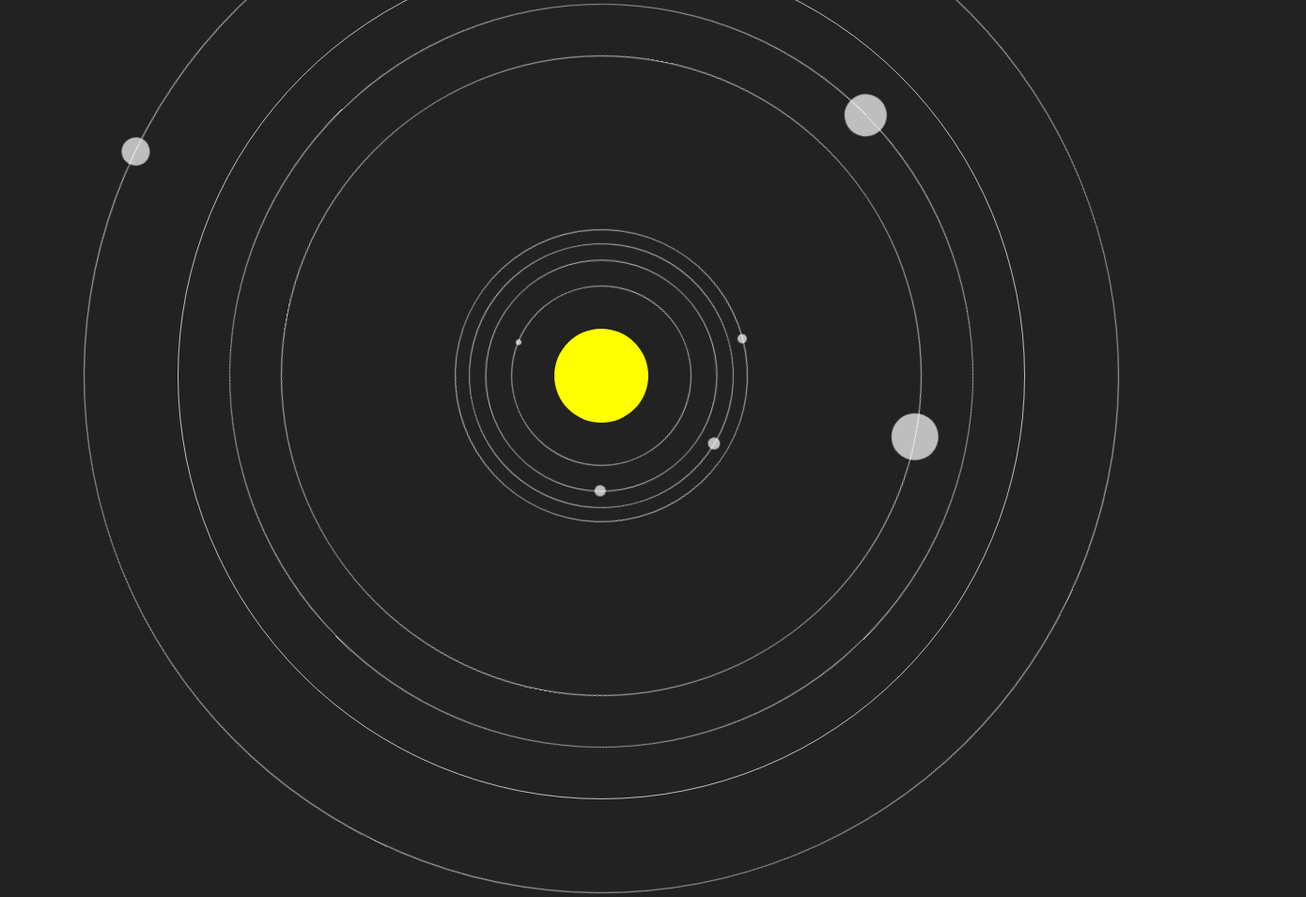
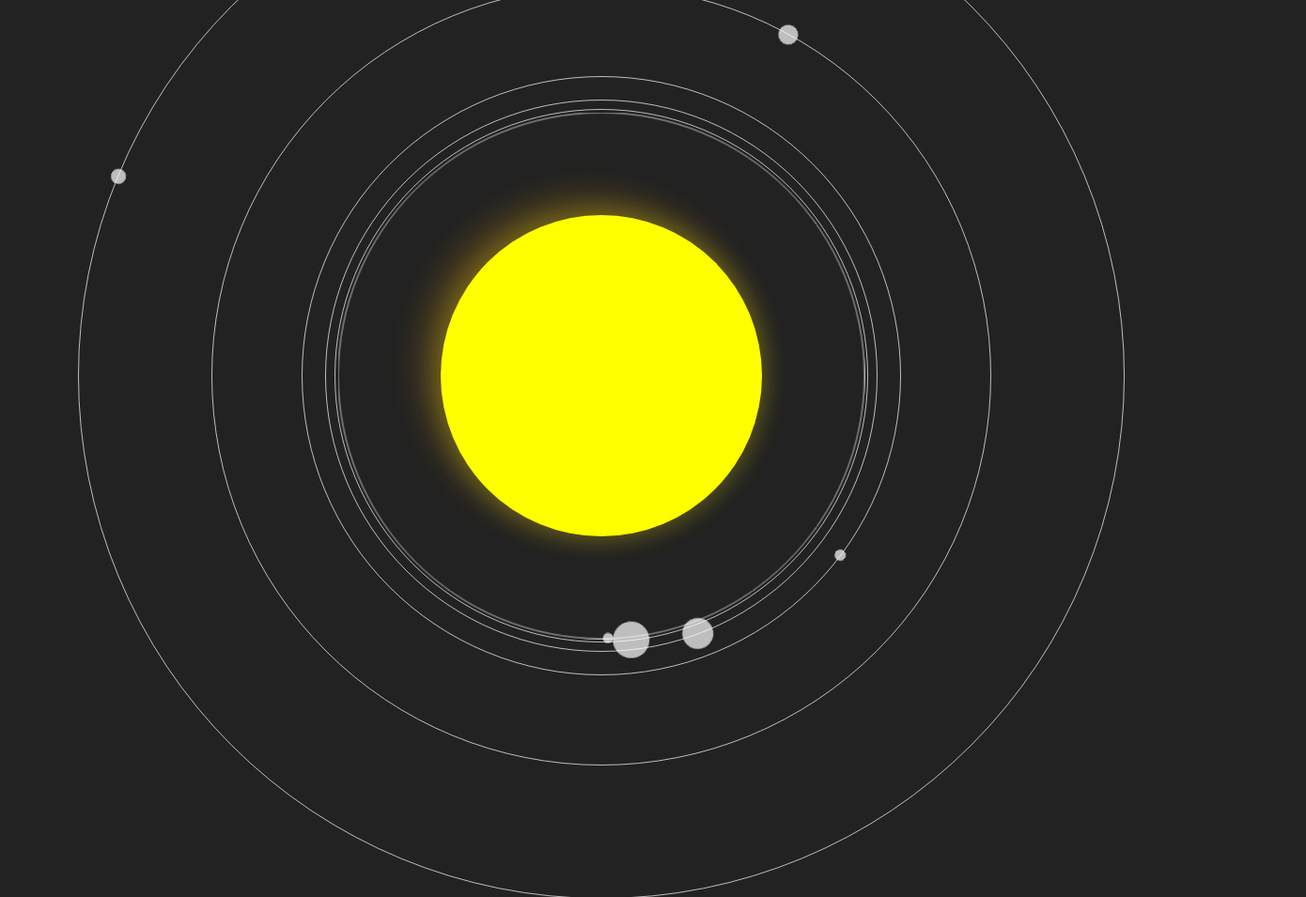
Before and after one commit to JLouisParent/solar_system, a plain HTML site: page index.html in a window 1280 px wide. Shown: the top 955 px of the page at 94% size, 1390 px wide, since content can reach past the window. Drawn offline with Linux system fonts and the light colour scheme.

Commit message:
Refactoring + upgrade

```diff
--- a/config/config.json
+++ b/config/config.json
@@ -1,51 +1,7 @@
 {
-    "config": {
-        "speed": 1
-    },
-    "star": {
-        "name": "Sun",
-        "size": 100
-    },
-    "planets": [
-        {
-            "name": "Mercury",
-            "size": 6,
-            "distance": 190
-        },
-        {
-            "name": "Venus",
-            "size": 12,
-            "distance": 245
-        },
-        {
-            "name": "Earth",
-            "size": 13,
-            "distance": 280
-        },
-        {
-            "name": "Mars",
-            "size": 10,
-            "distance": 310
-        },
-        {
-            "name": "Jupiter",
-            "size": 50,
-            "distance": 680
-        },
-        {
-            "name": "Saturn",
-            "size": 45,
-            "distance": 790
-        },
-        {
-            "name": "Uranus",
-            "size": 35,
-            "distance": 900
-        },
-        {
-            "name": "Neptune",
-            "size": 30,
-            "distance": 1100
-        }
-    ]
+    "name": "solarSystem",
+    "size": 1200,
+    "speed": 1,
+    "baseElement": "#solarSystem",
+    "planets": 6
 }
--- a/js/Orbit.js
+++ b/js/Orbit.js
@@ -6,6 +6,9 @@ class Orbit {
 
     draw(baseDomElement) {
         let orbitDomElement = document.createElement("div");
+
+        let orbitWrapperElement = this.createBlankElement(baseDomElement);
+
         orbitDomElement.classList.add("orbit");
         orbitDomElement.setAttribute("planet", this.planet.name);
         orbitDomElement.setAttribute("size", this.size);
@@ -13,10 +16,10 @@ class Orbit {
         orbitDomElement.style.height = this.size + "px";
 
         let time = this.getTime();
-
         orbitDomElement.style.animation = time + "s linear infinite spin";
 
-        baseDomElement.appendChild(orbitDomElement);
+        orbitWrapperElement.appendChild(orbitDomElement);
+
         return orbitDomElement;
     }
 
@@ -31,4 +34,14 @@ class Orbit {
         max = Math.floor(max);
         return Math.floor(Math.random() * (max - min)) + min;
     }
+
+    createBlankElement(baseDomElement) {
+        let orbitDomElement = document.createElement("div");
+        orbitDomElement.classList.add("orbit-wrapper");
+        orbitDomElement.setAttribute("size", this.size);
+        orbitDomElement.style.width = this.size + "px";
+        orbitDomElement.style.height = this.size + "px";
+        baseDomElement.appendChild(orbitDomElement);
+        return orbitDomElement;
+    }
 }
--- a/js/Planet.js
+++ b/js/Planet.js
@@ -3,11 +3,11 @@ class Planet {
         this.name = planetconfig.name;
         this.size = planetconfig.size;
         this.distance = planetconfig.distance;
-        this.orbit = new Orbit(planetconfig.distance, this);
         this.moon = null;
     }
 
     draw(baseDomElement) {
+        this.orbit = new Orbit(this.distance, this);
         let orbitDomElement = this.orbit.draw(baseDomElement);
 
         let planetDomElement = document.createElement("div");
@@ -25,12 +25,13 @@ class Planet {
         return Math.floor(Math.random() * (max - min)) + min;
     }
 
-    static generateRandomPlanet() {
+    static generateRandomPlanet(min, max) {
         //@todo find an api to generate random name
+        console.log(min, max);
         let planetEl = {};
         planetEl.name = "Planet " + this.getRandom(0, 10);
         planetEl.size = this.getRandom(10, 40);
-        planetEl.distance = this.getRandom(170, 1500);
+        planetEl.distance = this.getRandom(min, max);
         return new this(planetEl);
     }
 
--- a/js/Solarasystem.js
+++ b/js/Solarasystem.js
@@ -1,82 +1,103 @@
 class SolarSystem {
-    constructor(config) {
-        this.config = config;
-
-        this.domElement = null;
-
+    constructor() {
+        this.config = SolarSystem.getConfig();
         this.star = this.generateStar();
         this.planets = this.generatePlanets();
     }
 
-    initialize(element = null) {
-        this.domElement = this.getElement(element);
-
-        if (!Array.isArray(this.planets)) {
-            this.planets = this.generatePlanets(this.planets);
+    draw(element) {
+        this.drawElement = this.getElement(element);
+        this.setElement();
+        if (!this.config.size) {
+            this.convertDistance();
         }
-
-        this.star = this.getStar();
-
-        console.log(this.planets);
-
-        this.draw(this.domElement);
-    }
-
-    draw(element) {
-        this.drawStar(element);
-        this.drawPlanets(element);
+        this.drawStar();
+        this.drawPlanets();
     }
 
     generateStar() {
-        return new Star(this.config.star);
+        return new Star(this.config.star ?? null);
     }
 
     generatePlanets() {
-        console.log(this.config.planets);
-        if (Array.isArray(this.config.planets)) {
-            var planets = [];
-            this.config.planets.forEach((el) => {
-                console.log(el);
-                planets.push(new Planet(el));
-            });
-            return planets;
+        if (!Array.isArray(this.config.planets)) {
+            return this.generateRandomPlanets();
         }
-
-        return this.generateRandomPlanets();
+        this.config.planets.forEach((el) => {
+            planets.push(new Planet(el));
+        });
+        return planets;
     }
 
     generateRandomPlanets() {
-        var planets = [];
+        let planets = [];
         for (let i = 0; i < this.config.planets; i++) {
-            planets[i] = Planet.generateRandomPlanet();
+            planets.push(
+                Planet.generateRandomPlanet(this.star.size, this.config.size)
+            );
         }
         return planets;
     }
 
-    getElement(element) {
-        if (!element) {
-            var element = document.createElement("div");
-            element.classList.add("solarSystem");
-            element.id = "solarSystem";
-            document.querySelector("body").appendChild(element);
+    getElement(element = null) {
+        if (!element || !element.isString()) {
+            return this.createElement();
+        } else {
+            return document.querySelector(element);
         }
+    }
+
+    createElement() {
+        var element = document.createElement("div");
+        element.classList.add("solarSystem");
+        element.id = this.config.name ?? "solarSystem";
+        document.querySelector("body").prepend(element);
         return element;
     }
 
-    drawPlanets(element) {
+    setElement() {
+        this.drawElement.style.width = this.config.size + "px";
+        this.drawElement.style.height = this.config.size + "px";
+    }
+
+    drawPlanets() {
         if (Array.isArray(this.planets)) {
-            this.planets.forEach((el) => el.draw(element));
+            this.planets.forEach((el) => el.draw(this.drawElement));
         }
     }
 
-    drawStar(element) {
-        this.star.draw(element);
+    drawStar() {
+        this.star.draw(this.drawElement);
     }
 
-    getStar() {
-        if (this.config.star) {
-            return new Star(this.config.star);
+    static getConfig() {
+        let configFile = "config/config.json";
+        try {
+            var request = new XMLHttpRequest();
+            request.open("GET", configFile, false);
+            request.send(null);
+            var config = JSON.parse(request.responseText);
+
+            return config;
+        } catch (error) {
+            console.error(error.message);
         }
-        return new Star();
+    }
+
+    convertDistance() {
+        let maxDistance = this.getMaxDistance();
+        this.planets.forEach((el) => {
+            el.distance =
+                this.config.size *
+                (el.distance / (maxDistance + this.star.size));
+        });
+    }
+
+    getMaxDistance() {
+        let distance = 0;
+        this.planets.forEach((el) => {
+            distance = el.distance >= distance ? el.distance : distance;
+        });
+        return distance;
     }
 }
--- a/js/Star.js
+++ b/js/Star.js
@@ -19,16 +19,9 @@ class Star {
         baseDomElement.appendChild(starDomElement);
     }
 
-    static getRandom(min, max) {
+    getRandom(min, max) {
         min = Math.ceil(min);
         max = Math.floor(max);
         return Math.floor(Math.random() * (max - min)) + min;
     }
-
-    getCss() {
-        return {
-            width: this.size,
-            height: this.size,
-        };
-    }
 }
--- /dev/null
+++ b/js/main-dist.js
@@ -0,0 +1,2 @@
+solarSystem=new SolarSystem,solarSystem.draw();
+//# sourceMappingURL=main-dist.js.map
--- a/js/main.js
+++ b/js/main.js
@@ -1,12 +1,3 @@
-const $configFile = "config/config.json";
+solarSystem = new SolarSystem();
 
-var request = new XMLHttpRequest();
-request.open("GET", $configFile, false);
-request.send(null);
-var config = JSON.parse(request.responseText);
-
-console.log({ config });
-
-solarSystem = new SolarSystem(config);
-
-solarSystem.initialize();
+solarSystem.draw();
--- a/scss/style.scss
+++ b/scss/style.scss
@@ -7,8 +7,6 @@ body {
 
 .solarSystem {
     position: absolute;
-    height: 1500px;
-    width: 1500px;
     left: 50%;
     top: 50%;
     transform: translate(-50%, -50%);
@@ -26,9 +24,13 @@ body {
     left: 50%;
     top: 50%;
     transform: translate(-50%, -50%);
+
+
+    box-shadow: 0px 0px 24px 5px rgba(255, 255, 0, 0.2), -14px -13px 35px 7px rgba(255, 179, 13, 0.24);
+    // animation: spin 4s linear infinite;
 }
 
-.orbit {
+.orbit-wrapper {
     position: absolute;
 
 
@@ -39,16 +41,21 @@ body {
     left: 50%;
     top: 50%;
 
-    //transform: translate(-50%, -50%);
+    transform: translate(-50%, -50%);
+
     // animation: spin 4s linear infinite;
 
+}
+
+.orbit {
+    position: absolute;
+    height: 100%;
+    width: 100%;
 }
 
 
 .planet {
     position: absolute;
-
-
     border-radius: 50%;
 
     background-color: rgba(255, 255, 255, 0.7);
@@ -56,17 +63,10 @@ body {
     left: 0;
     top: 50%;
     transform: translate(-50%, -50%);
-
-
-
 }
 
 @keyframes spin {
-    0% {
-        transform: translate(-50%, -50%);
-    }
-
     100% {
-        transform: translate(-50%, -50%) rotate3d(0, 0, 1, 360deg);
+        transform: rotate3d(0, 0, 1, 360deg);
     }
 }
```
Also changed, not shown: config/sun.json (added, +76 -0 lines), css/style.css, 3 other files.
